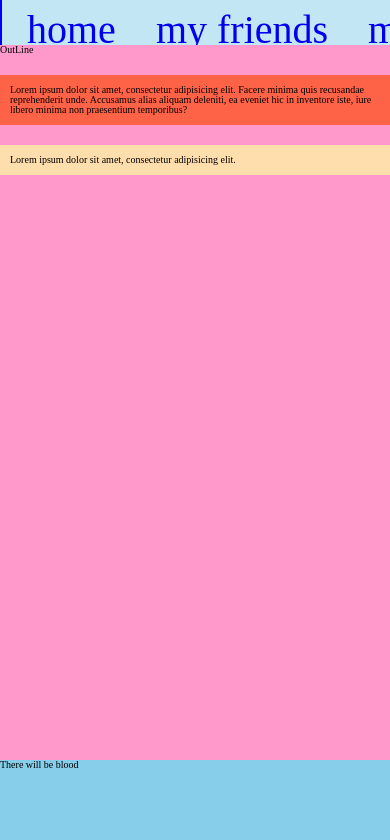
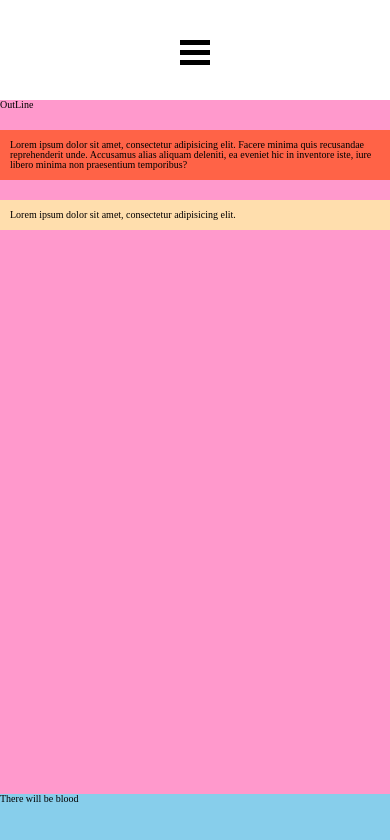
Before and after one commit to ericbloodyax12/CSS, a React (Create React App) app: page / in a window 390 px wide. Shown: the top 840 px of the page. Built offline with nearby package versions, Linux system fonts and the light colour scheme.

Commit message:
feat: -refactor header menu on flex container, -add mobile menu button

```diff
--- a/src/App.css
+++ b/src/App.css
@@ -1,3 +1,8 @@
 .App {
 height: 100%;
+
 }
+:root {
+    --header-height: 10rem;
+    --fotter-height: 5rem;
+}
--- a/src/MainContent/content.css
+++ b/src/MainContent/content.css
@@ -1,6 +1,6 @@
 .content-container {
     background-color: #ff99cc;
-    height: calc(100% - 45px - 10% );
+    height: calc(100% - var(--header-height) - var(--fotter-height) );
 }
 .height-width-test2,.height-width-test1{
     margin: 20px 0px;
--- a/src/MainFooter/footer.css
+++ b/src/MainFooter/footer.css
@@ -1,4 +1,4 @@
 .footer-container {
     background-color: skyblue;
-    height: 10%;
+    height: var(--fotter-height);
 }
--- a/src/MainMenu/Menu.tsx
+++ b/src/MainMenu/Menu.tsx
@@ -4,15 +4,20 @@ import './menu.css';
 function Menu(props:any) {
 
     return (
-        <div className={'main-container-header'}>
-            <header className='nav-panel' id={"h1"}>
-                <a href="#">home</a>
-                <a href="#">my friends</a>
-                <a href="#">my messages</a>
-                <a href="#">my activity</a>
-                <a href="#">photos</a>
+            <header className={'header'} id={"h1"}>
+                <ul className='container'>
+                    <li className={'item'}>home</li>
+                    <li className={'item'}>my friends</li>
+                    <li className={'item'}>my messages</li>
+                    <li className={'item'}>my activity</li>
+                    <li className={'item'}>photos</li>
+                </ul>
+                <div className="invisible">
+                    <div className="mobile-menu"></div>
+                    <div className="mobile-menu"></div>
+                    <div className="mobile-menu"></div>
+                </div>
             </header>
-        </div>
     );
 }
 
--- a/src/MainMenu/menu.css
+++ b/src/MainMenu/menu.css
@@ -1,28 +1,48 @@
 @import url('https://fonts.googleapis.com/css?family=Ubuntu');
-.main-container-header {
-    height: 45px;
+.header {
+    height: var(--header-height);
+
 }
-header {
+.container {
     background-color: rgba(135, 206, 235, 0.5);
-    border-left: 2px solid blue;
     padding: 10px 5px;
     height: 100%;
     width: 100%;
     white-space: nowrap;
-    overflow: hidden;
+    /*overflow: hidden;*/
+
+    display: flex;
+    justify-content: flex-start ;
+    align-items: center;
+
+    gap: 10px 10px;
+}
+
+.item {
+    list-style-type: none ;
+    background-color: #ff99cc;
+    padding: 0rem 2rem;
+    text-decoration: none;
+    font-size: 3rem;
+    white-space: nowrap;
+    display: block;
+
+    order: 0;
+    flex-basis: 20rem;
+    flex-shrink: 1;
 
 }
-a {
-    padding: 2rem;
-    text-decoration: none;
-    font-size: 4rem;
-    white-space: nowrap;
-}
-a:active {
+.item:nth-child(2) {
+    flex-shrink: 3;
+    order: 1;
+    align-self: stretch;
+    }
+
+.item:active {
     color: yellow;
 
 }
-a:hover {
+.nav-panel-item:hover {
     font-family: 'Ubuntu', sans-serif;
     font-weight: bold;
     color: #fff;
@@ -31,3 +51,28 @@ a:hover {
     text-shadow: 3px 3px 20px #ff99cc,
     -2px 1px 30px #ff99cc;
 }
+.invisible {
+ display: none;
+}
+.mobile-menu{
+    border-bottom: 5px solid black;
+    height: 10px;
+    width: 30px;
+}
+.invisible:hover {
+    cursor: pointer;
+}
+
+@media (max-width: 850px) {
+    .container {
+        display: none;
+    }
+    .invisible {
+        display: block;
+    }
+    .header {
+        display: flex;
+        justify-content: center;
+        align-items: center;
+    }
+}
```
